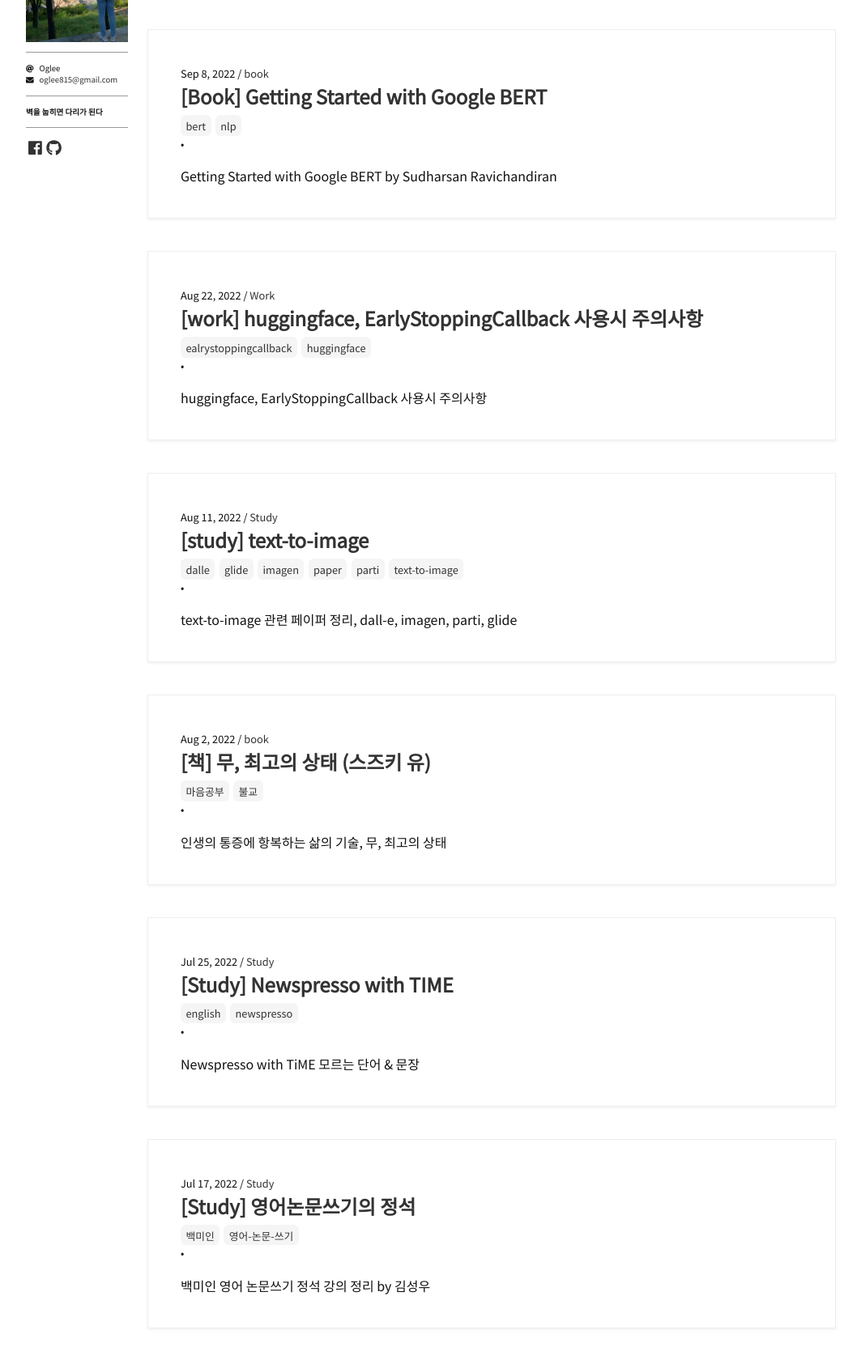
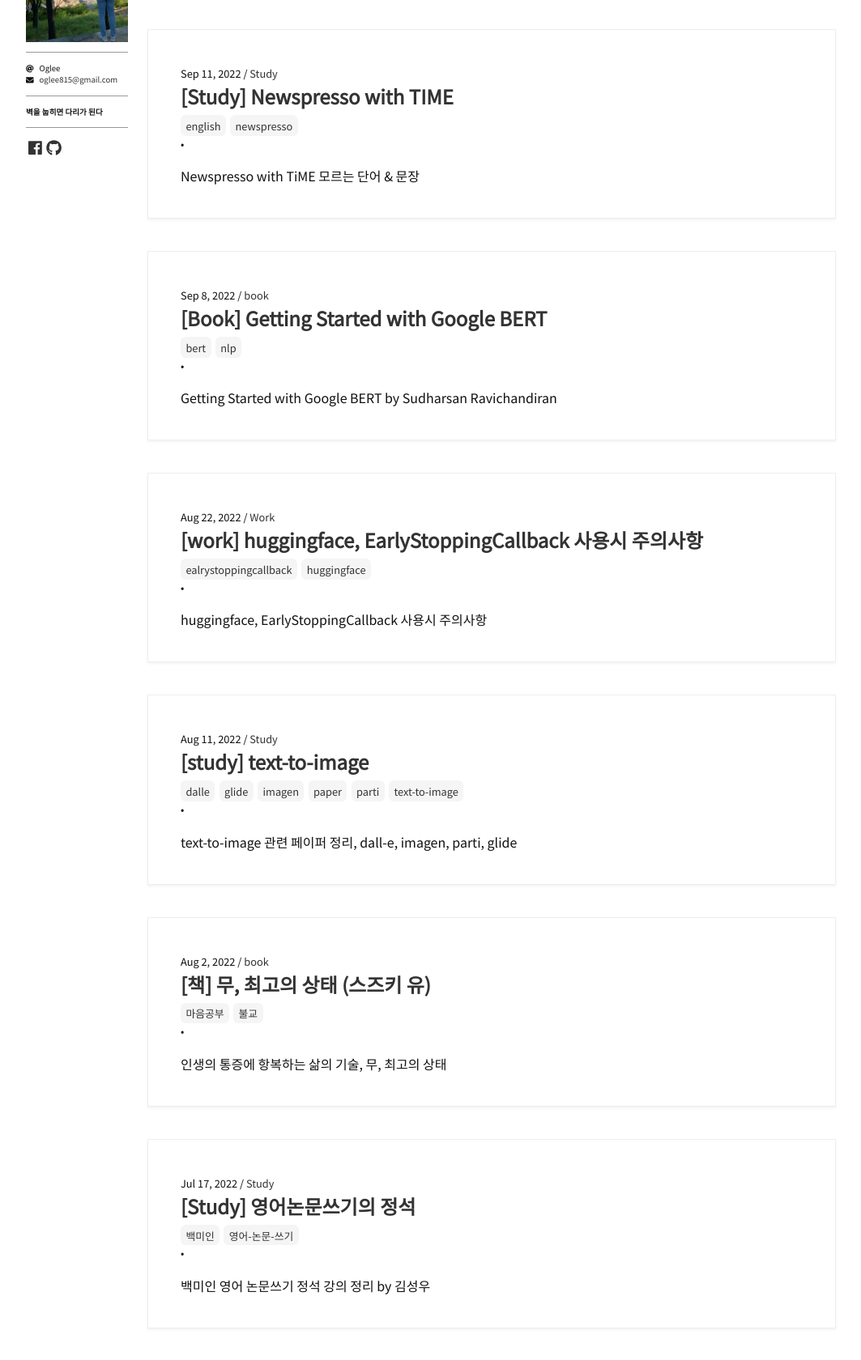
Before and after one commit to oglee815/oglee815_old.github.io, a Jekyll site: the page built from index.html, in a window 1280 px wide, cut to the strip 182-1862 px from the top of the page. Shown: the whole strip at 81% size, without its empty margins (108-1171 px from the left). Built offline with Jekyll 4.4.1, drawn with Linux system fonts in a browser that asks for light colours; nearby versions of some CDN libraries; some web fonts are replaced; the list of posts is cut into pages by our own code; comment, search, counter and statistics services are not loaded.

Commit message:
Update 1900-01-01-study-newspresso.md

```diff
--- a/_posts/1900-01-01-study-newspresso.md
+++ b/_posts/1900-01-01-study-newspresso.md
@@ -1,6 +1,6 @@
 ---
 layout: post
-date: 2022-07-25 00:00
+date: 2022-09-11 00:00
 created_date: 2022-04-07 00:00
 title: "[Study] Newspresso with TIME"
 author: oglee
```
